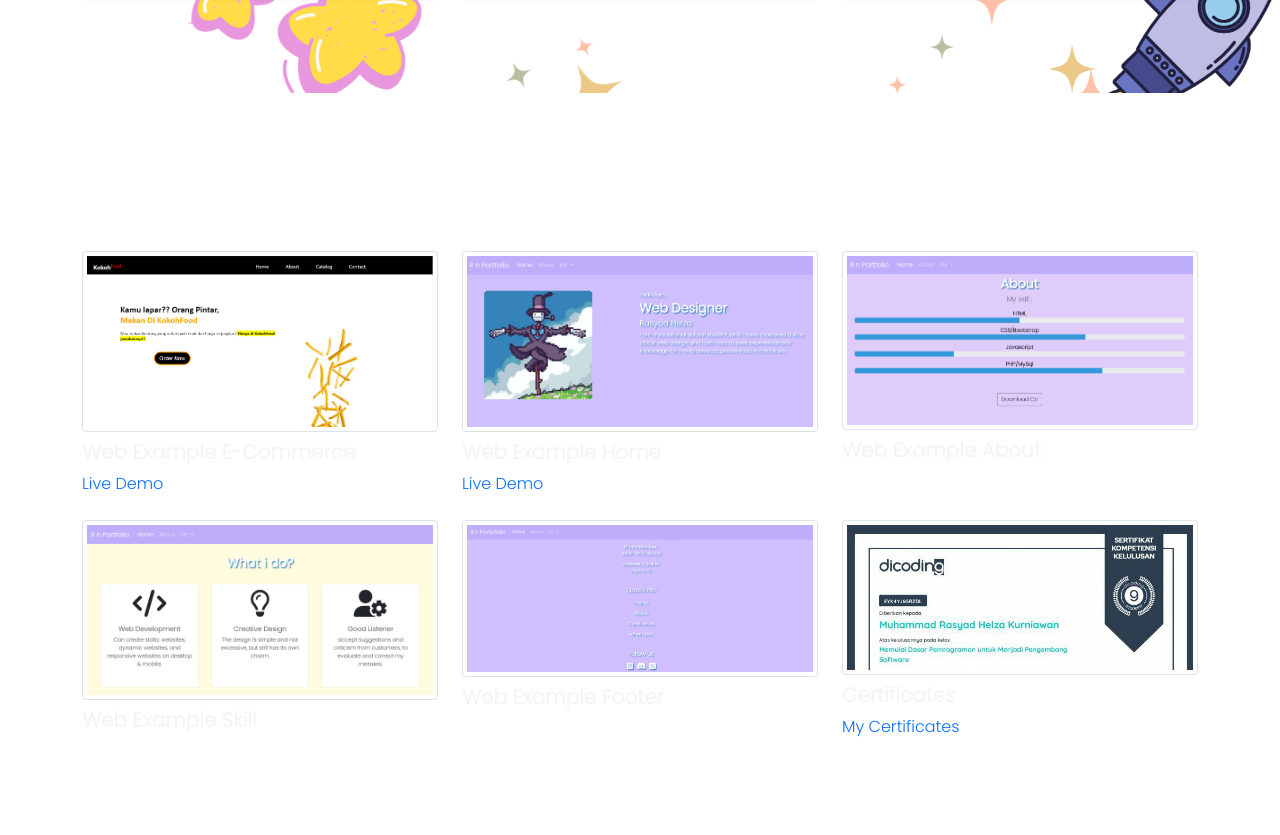
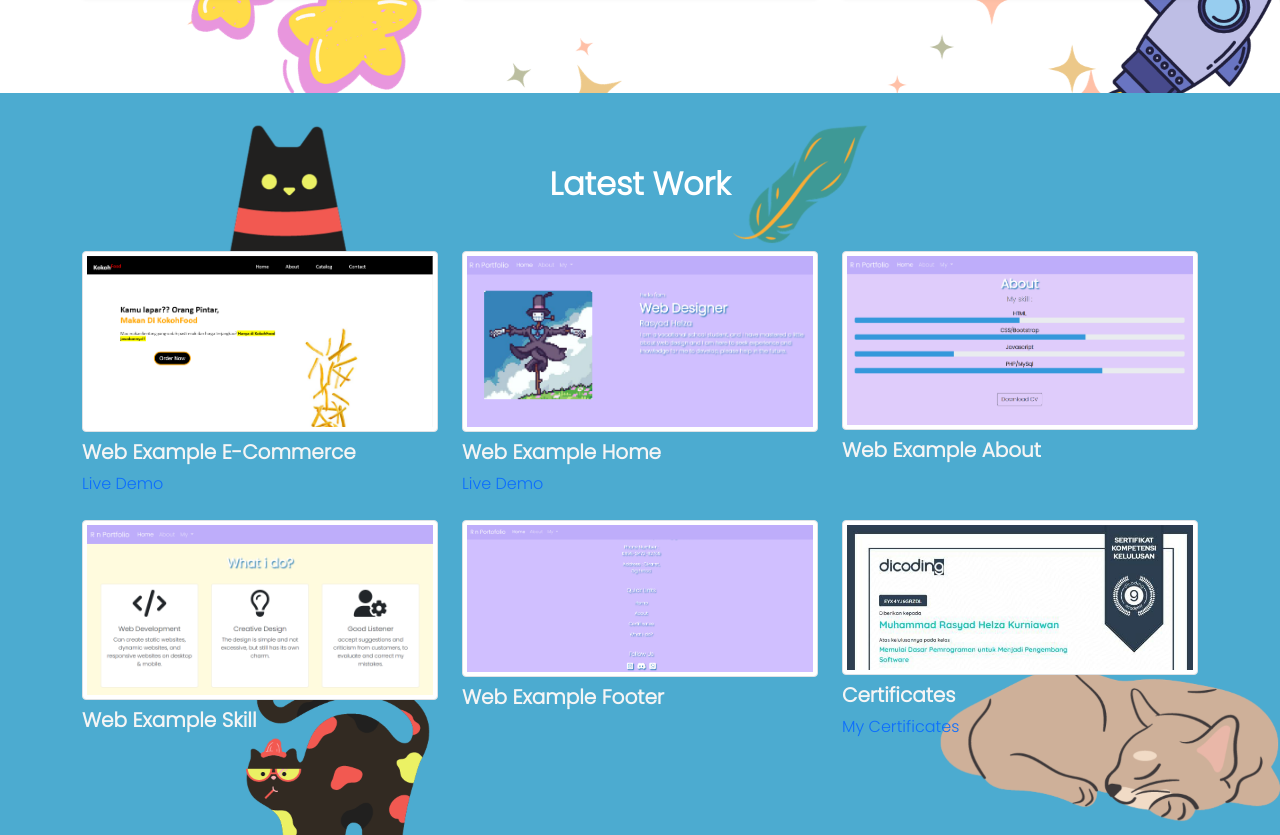
Before and after one commit to rhelzz/portfolio, a plain HTML site: page index.html in a window 1280 px wide. Shown: the part 1449-2284 px from the top of the page. Drawn offline with nearby package versions, Linux system fonts and the light colour scheme.

Commit message:
Update style.css

```diff
--- a/style.css
+++ b/style.css
@@ -33,7 +33,7 @@
 }
 
 .bg-portfolio{
-    background-image: url("asset/bg-portfol.png");
+    background-image: url("asset/bg-portfolio.png");
     background-size: cover;
     background-repeat: no-repeat;
 }
```
